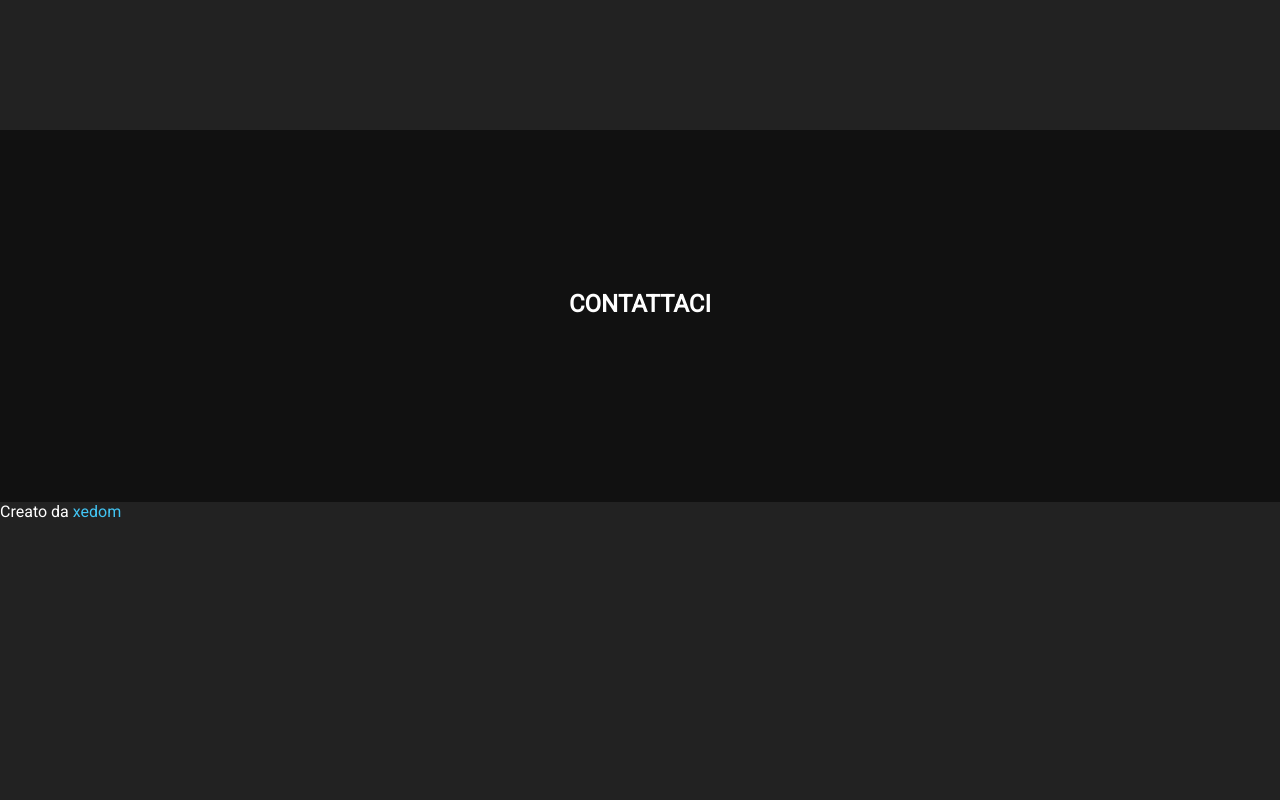
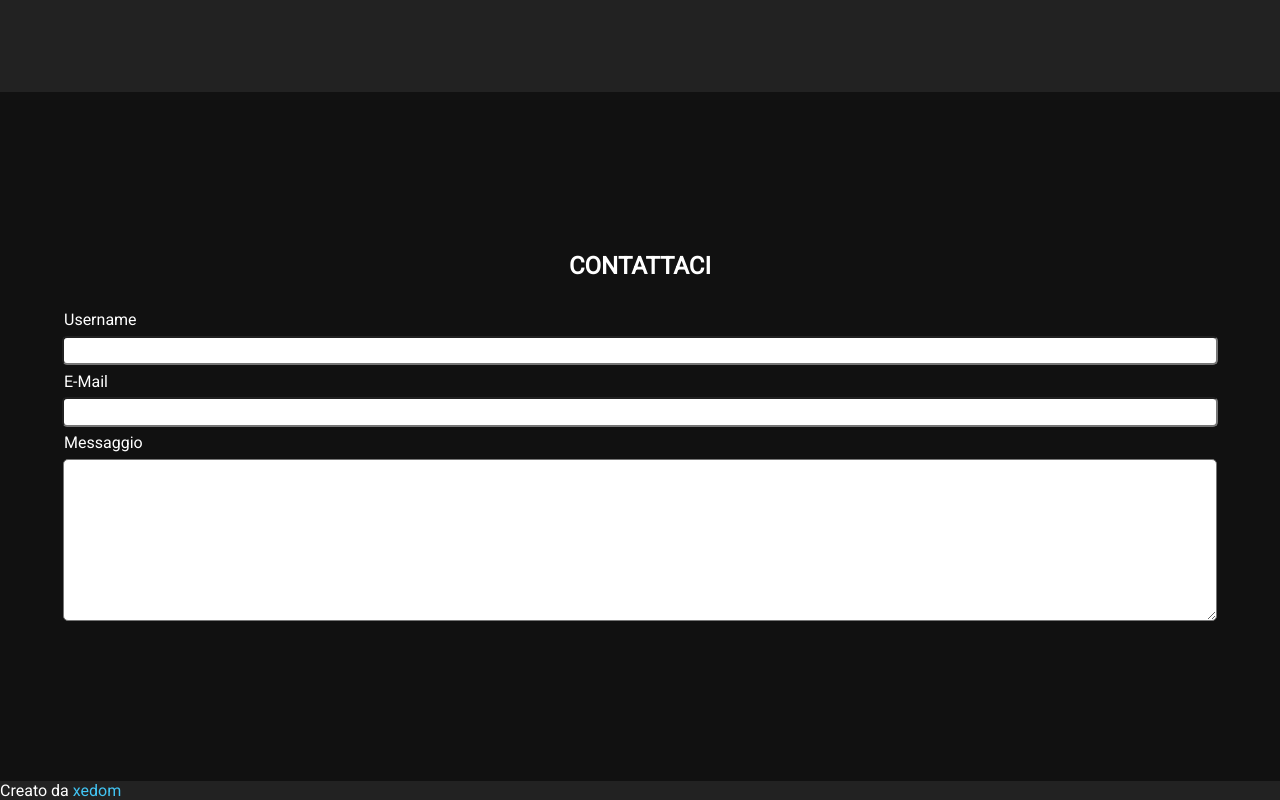
Before and after one commit to xedom/octafox.it, a plain HTML site: page index.html in a window 1280 px wide. Shown: the part 1862-2662 px from the top of the page. Before the commit the page ends 2383 px from the top, so only its background shows below. Drawn offline with nearby package versions, Linux system fonts and the light colour scheme; files that its build step writes are made by us from their sources; files whose address does not match are found by name.

Commit message:
contact form

```diff
--- a/css/style.scss
+++ b/css/style.scss
@@ -155,6 +155,15 @@ header {
     }
 }
 
+body::-webkit-scrollbar {
+    background-color: #151515;
+    width: 1em;
+}
+
+body::-webkit-scrollbar-thumb {
+    background-color: #252525;
+}
+
 main {
     width: 100%;
 
@@ -169,7 +178,7 @@ main {
 
         p {
             margin: 0 auto;
-            max-width: 40em;
+            width: 90%;
         }
     }
 
@@ -181,4 +190,22 @@ main {
         background-color: #111;
     }
 
+    section#contattaci {
+        form {
+            margin: 0 auto;
+
+            label, input, textarea {
+                margin: 0 auto;
+                display: block;
+                width: 90%;
+                text-align: left;
+                padding: .4em 0;
+                font-family: 'Roboto', sans-serif;
+            }
+
+            input, textarea {
+                border-radius: 5px;
+            }
+        }
+    }
 }
--- a/index.html
+++ b/index.html
@@ -50,7 +50,16 @@
         <section id="contattaci">
             <h2>Contattaci</h2>
             <div class="content">
+                <form>
+                    <label for="user">Username</label>
+                    <input type="text" name="user" id="user">
 
+                    <label for="email">E-Mail</label>
+                    <input type="text" name="email" id="email">
+
+                    <label for="msg">Messaggio</label>
+                    <textarea name="msg" id="msg" cols="30" rows="10"></textarea>
+                </form>
             </div>
         </section>
     </main>
```
